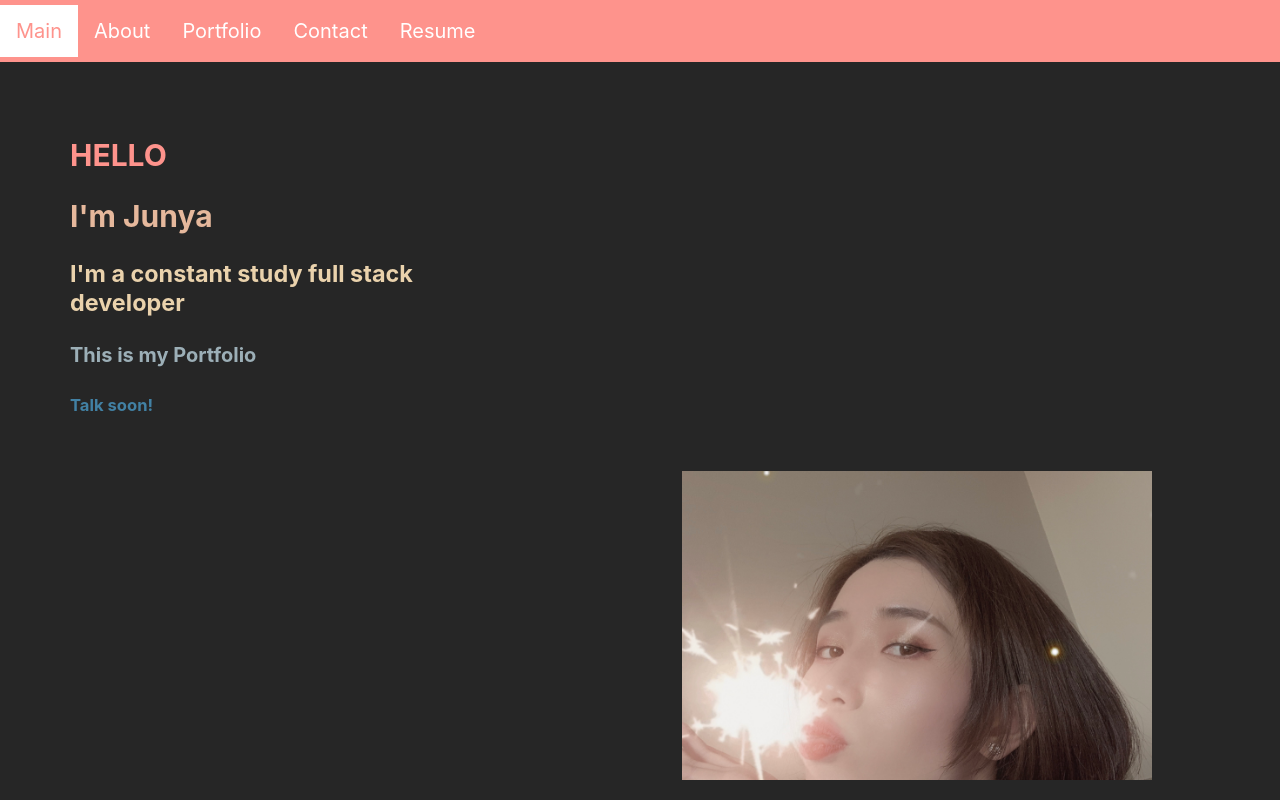
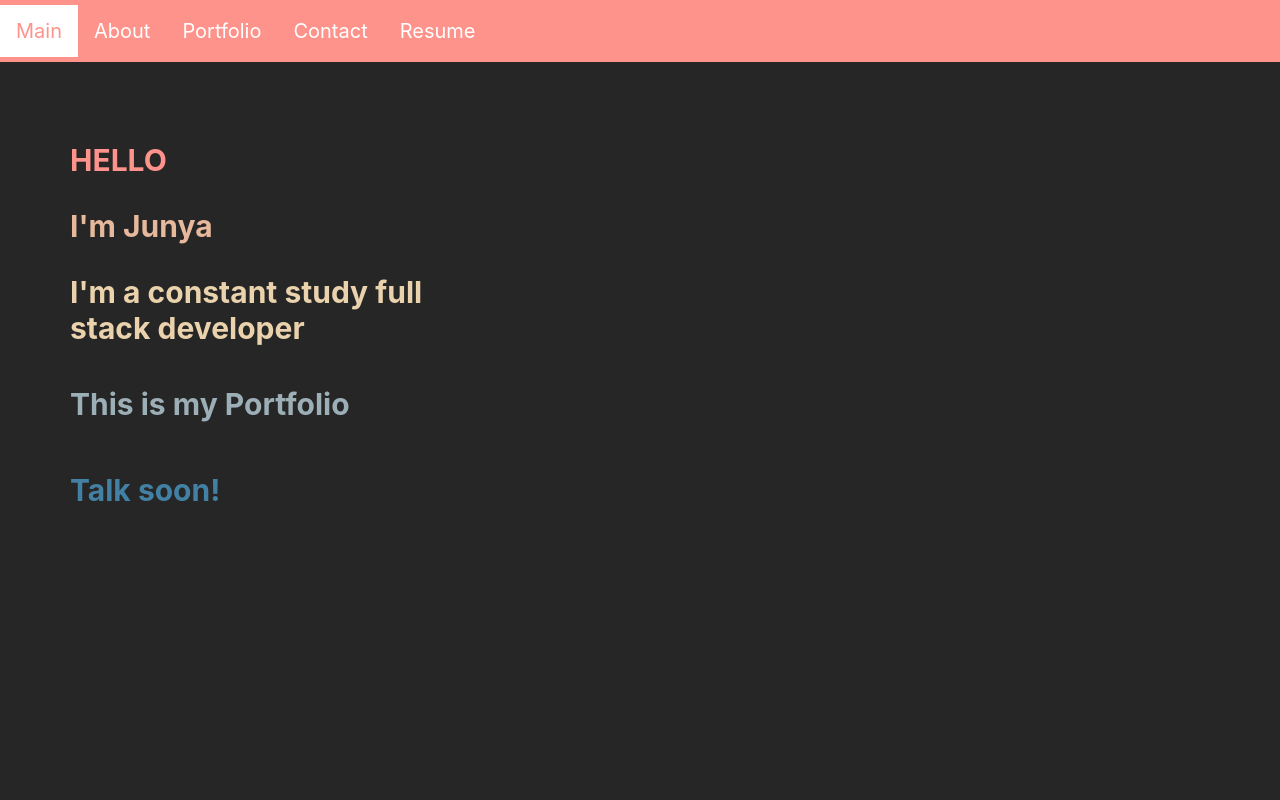
Before and after one commit to JunyaQ/Bootcamp_challenge20_NewPortfolio, a React (Create React App) app: page / in a window 1280 px wide. Shown: the top 800 px of the page. Built offline with nearby package versions, Linux system fonts and the light colour scheme.

Commit message:
add footer

```diff
--- a/src/App.js
+++ b/src/App.js
@@ -5,6 +5,7 @@ import './App.css';
 import Navuse from './utils/Navuse'
 
 const App=()=><Navuse />
+
   /*
   return (
     <div>
@@ -17,4 +18,5 @@ const App=()=><Navuse />
   );*/
 
 
+
 export default App;
--- a/src/component/About/index.jsx
+++ b/src/component/About/index.jsx
@@ -4,6 +4,7 @@ import fb from '../../assets/fb.JPG';
 import gmail from '../../assets/gmail.JPG';
 import linkedin from '../../assets/in.JPG';
 import ProgressBar from "../../utils/Progressbar";
+import Footer from "../Footer";
 
 
 
@@ -11,24 +12,10 @@ function About(){
 
 
 return (
-<section >
+<section>
 <div className="flexwrap aboutMyself">
 <div className="col">
 <img src={person} alt="myself" className="left"></img>
-</div>
-
-<div className="col">
-<h1 className="aboutTitle">About Myslef</h1>
-<p>Hi,I am Junya Qiao, Something about myself and i don't know what to say now but should be something here.
-    hahahahhahaha here is already something here and that's enough. i will fix them later, later , later </p>
-
-
-<a href='https://www.facebook.com/junya.qiao.9'><img src={fb} alt="facebook icon" className="icon"></img></a>
-<a href='https://www.linkedin.com/in/junya-q-219798193/'><img src={linkedin} alt="linkedin icon" className="icon"></img></a>
-<a href="mailto:junyaqiao@gmail.com"><img src={gmail} alt="gamil icon" className="icon"></img></a>
-
-</div>
-</div>
 <div className="col left">
     <h1 className="mySkills">My Skills</h1>
     <div className="skillBar">
@@ -72,6 +59,26 @@ return (
     </div>
 
 </div>
+</div>
+
+<div className="col">
+<h1 className="aboutTitle">About Myslef</h1>
+<p>Hi,I am Junya Qiao, Something about myself and i don't know what to say now but should be something here.
+    hahahahhahaha here is already something here and that's enough. i will fix them later, later , later </p>
+
+
+<a href='https://www.facebook.com/junya.qiao.9'><img src={fb} alt="facebook icon" className="icon"></img></a>
+<a href='https://www.linkedin.com/in/junya-q-219798193/'><img src={linkedin} alt="linkedin icon" className="icon"></img></a>
+<a href="mailto:junyaqiao@gmail.com"><img src={gmail} alt="gamil icon" className="icon"></img></a>
+
+
+
+</div>
+</div>
+
+<footer className="footer">
+    <Footer></Footer>
+</footer>
 
 
 
--- a/src/component/Contact/index.jsx
+++ b/src/component/Contact/index.jsx
@@ -1,4 +1,5 @@
 import React, { useState } from 'react';
+import Footer from '../Footer';
 
 function Contact(){
     const [formState, setFormState] = useState({ name: '', email: '', message: '' });
@@ -36,6 +37,10 @@ function Contact(){
         )}
         <button data-testid="button" type="submit">Submit</button>
       </form>
+
+      <footer className="footer">
+      <Footer></Footer>
+      </footer>
     </section>
     )
 }
--- /dev/null
+++ b/src/component/Footer/index.jsx
@@ -0,0 +1,11 @@
+import React from 'react';
+
+function Footer(){
+    return(
+        <section className='footer_container'>
+        <p className='footer'> &copy; Junya Q </p>
+        </section>
+    )
+}
+
+export default Footer;
--- a/src/component/Main/index.jsx
+++ b/src/component/Main/index.jsx
@@ -1,12 +1,11 @@
 import React from "react";
 import person from "../../assets/person.JPG"
+import Footer from "../Footer";
 
 function Main(){
 
     return(
         <section>
-
-    <img className ="person" src={person} alt="Portfolio person"></img>
 
      <div className="left" >
    <h1 className="main-color1">HELLO</h1>
@@ -14,7 +13,13 @@ function Main(){
    <h3 className="main-color3">I'm a constant study full stack developer</h3>
    <h4 className="main-color4">This is my Portfolio</h4>
    <h5 className="main-color5">Talk soon!</h5>
+
+   <footer className="footer">
+    <Footer></Footer>
+    </footer>
    </div>
+
+
     </section>
 
     )
--- a/src/component/Portfolio/index.jsx
+++ b/src/component/Portfolio/index.jsx
@@ -1,5 +1,6 @@
 //import react from "react";
 import ProjectList from "../../utils/ProjectList"
+import Footer from "../Footer";
 //import projectimage from '../../assets/projects/projectimage.png'
 
 function Portfolio(){
@@ -8,6 +9,9 @@ function Portfolio(){
       <section>
 
         <ProjectList/>
+        <footer className="footer">
+        <Footer></Footer>
+        </footer>
       </section>
     );
   }
--- a/src/component/Resume/index.jsx
+++ b/src/component/Resume/index.jsx
@@ -1,8 +1,16 @@
 //import react from "react";
+import Footer from "../Footer";
 
 function Resume(){
     return(
-<h1> I am Resume page</h1>
+        <section>
+        <h1> I am Resume page</h1>
+
+        <footer className="footer">
+        <Footer></Footer>
+        </footer>
+        </section>
+
     )
 }
 
--- a/src/index.css
+++ b/src/index.css
@@ -106,18 +106,23 @@ li a:hover {
 /*main*/
 .main-color1{
   color: var(--main-color1);
+  font-size: 30px;
 }
 .main-color2{
   color:var(--main-color2);
+  font-size: 30px;
 }
 .main-color3{
   color: var(--main-color3);
+  font-size: 30px;
 }
 .main-color4{
   color: var(--main-color4);
+  font-size: 30px;
 }
 .main-color5{
   color: var(--main-color5);
+  font-size: 30px;
 }
 .left{
   float: left;
@@ -125,14 +130,7 @@ li a:hover {
   position: relative;
 
 }
-.person{
-  float: right;
-  position:fixed;
-  width: 470px;
-  bottom:20px;
-  right:10%;
 
-}
 /*project list*/
 .project_name{
   color: #4281a4;
@@ -143,3 +141,16 @@ li a:hover {
   padding: 14px 16px;
   text-decoration: none;
 }
+
+/*footer*/
+.footer{
+  margin-top: 1rem;
+  padding: 1rem;
+  position: relative;
+  height: 100px;
+  bottom: -200px;
+  top: 150px;
+  left: 0;
+  width: 100%;
+  text-align: center
+}
--- a/src/utils/Navuse/index.jsx
+++ b/src/utils/Navuse/index.jsx
@@ -5,6 +5,7 @@ import Main from '../../component/Main';
 import Nav from '../../component/Nav';
 import Portfolio from '../../component/Portfolio';
 import Resume from '../../component/Resume';
+import Footer from '../../component/Footer';
 
 function Navuse() {
   const [currentPage, handlePageChange] = useState('Main');
@@ -30,7 +31,7 @@ function Navuse() {
   };
 
   return (
-    <div>
+    <section>
       <Nav currentPage={currentPage} handlePageChange={handlePageChange} />
       <div>
         {
@@ -40,7 +41,9 @@ function Navuse() {
           //
         }
       </div>
-    </div>
+
+    </section>
+
   );
 }
 
--- a/src/utils/ProjectList/index.jsx
+++ b/src/utils/ProjectList/index.jsx
@@ -32,7 +32,7 @@ function ProjectList(){
         <h4 className="project_name">{project.project_name}</h4>
         <p className="project_description">{project.description}</p>
         <p ><a href={project.webpage} className='link'>view the Project</a></p>
-        <img src={require(`../../assets/projects/projectimage.png`)}></img>
+        <img src={require(`../../assets/projects/projectimage.png`)}className='project_img'></img>
         </div>
 
 
```
